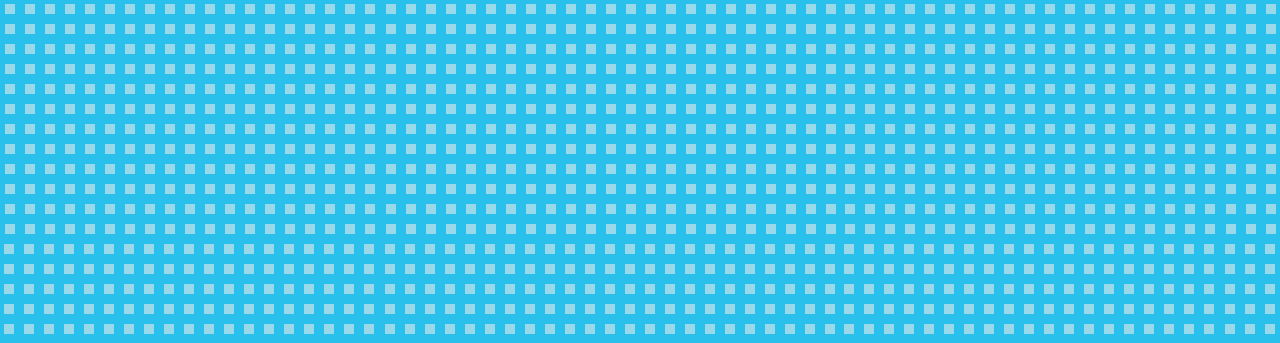
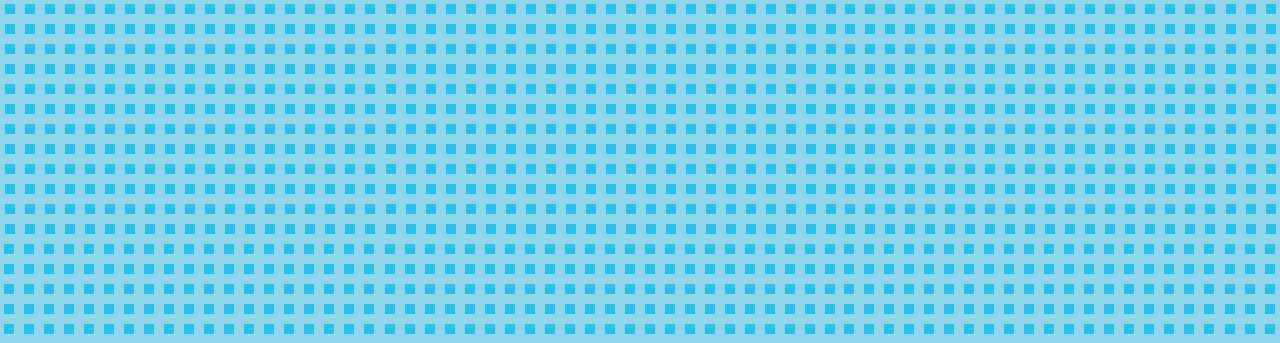
Before and after one commit to Noahdc9/myWebsite, a plain HTML site: page public/index.html in a window 1280 px wide. Shown: the top 343 px of the page. Drawn offline with Linux system fonts and the light colour scheme.

Commit message:
Merge pull request #1 from Noahdc9/backgroundNew
backgrounds and /img/ folder

```diff
--- a/public/style.css
+++ b/public/style.css
@@ -18,7 +18,7 @@ body {
     font-size: 12px;
     overflow: hidden;
     background-color: #008080; /* Klassisk Win98-baggrundsfarve som fallback mens billedet indlæses */
-  background-image: url("backgroundtile.png");
+  background-image: url("imgs/backgroundtile_alt.png");
   background-repeat: repeat;
   background-position: top left;
 }
```
Also changed, not shown: public/imgs/avatars/avatar1_move.jpg (added), public/imgs/avatars/avatar1_still.jpeg (added), public/imgs/backgroundtile.png (renamed from public/backgroundtile.png), public/imgs/backgroundtile_alt.png (added), public/imgs/colortheme win place.jpg (added), public/imgs/dinomeme.png (renamed from public/dinomeme.png).
